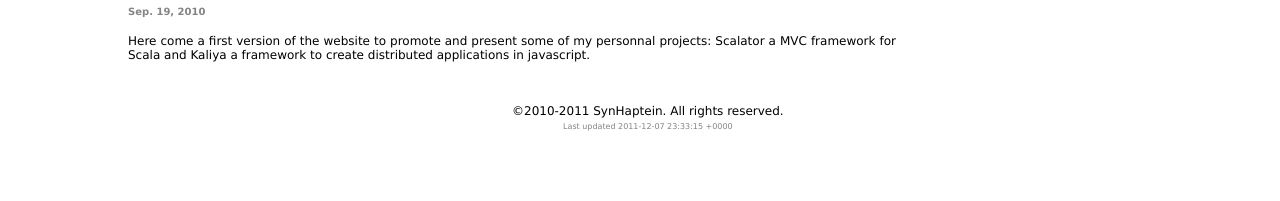
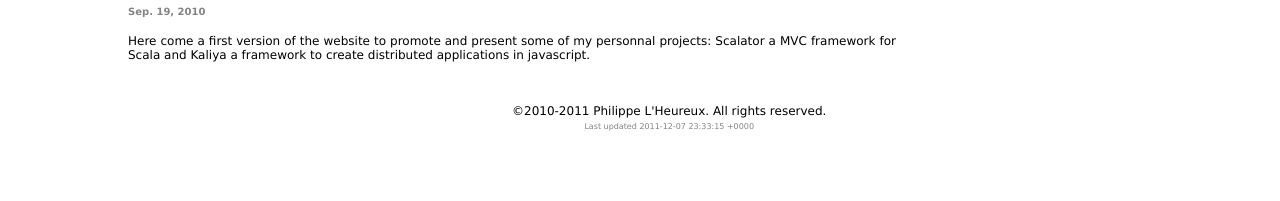
Before and after one commit to synhaptein/synhaptein.github.com, a Jekyll site: the page built from index.html, in a window 1280 px wide. Shown: the part 1515-1716 px from the top of the page. Built offline with Jekyll 4.4.1, drawn with Linux system fonts in a browser that asks for light colours.

Commit message:
Fixed copyright things...

```diff
--- a/_includes/footer.html
+++ b/_includes/footer.html
@@ -1,5 +1,5 @@
 <div id="footer">
-©2010-2011 SynHaptein. All rights reserved.
+©2010-2011 Philippe L'Heureux. All rights reserved.
 <br/>
 <span id="lastUpdate">
 Last updated {{ site.time }}
```
